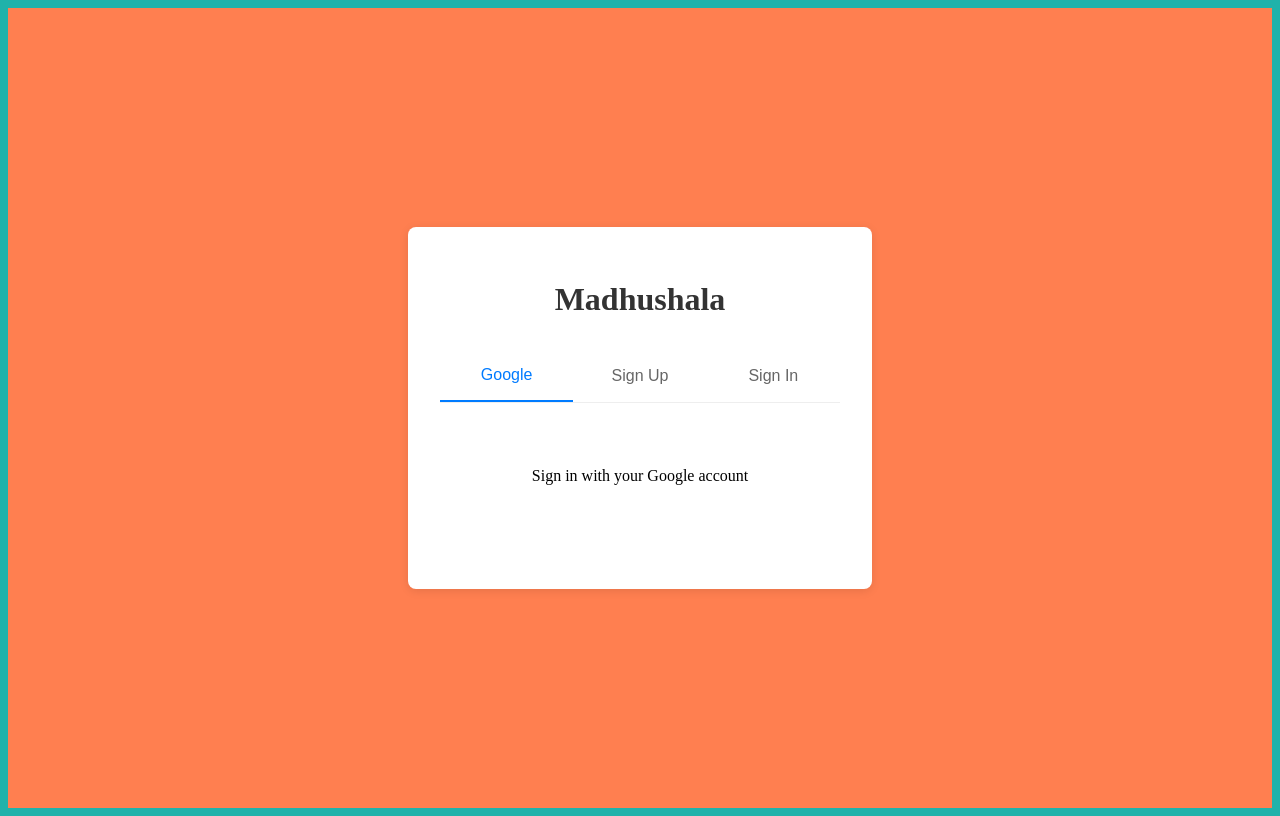
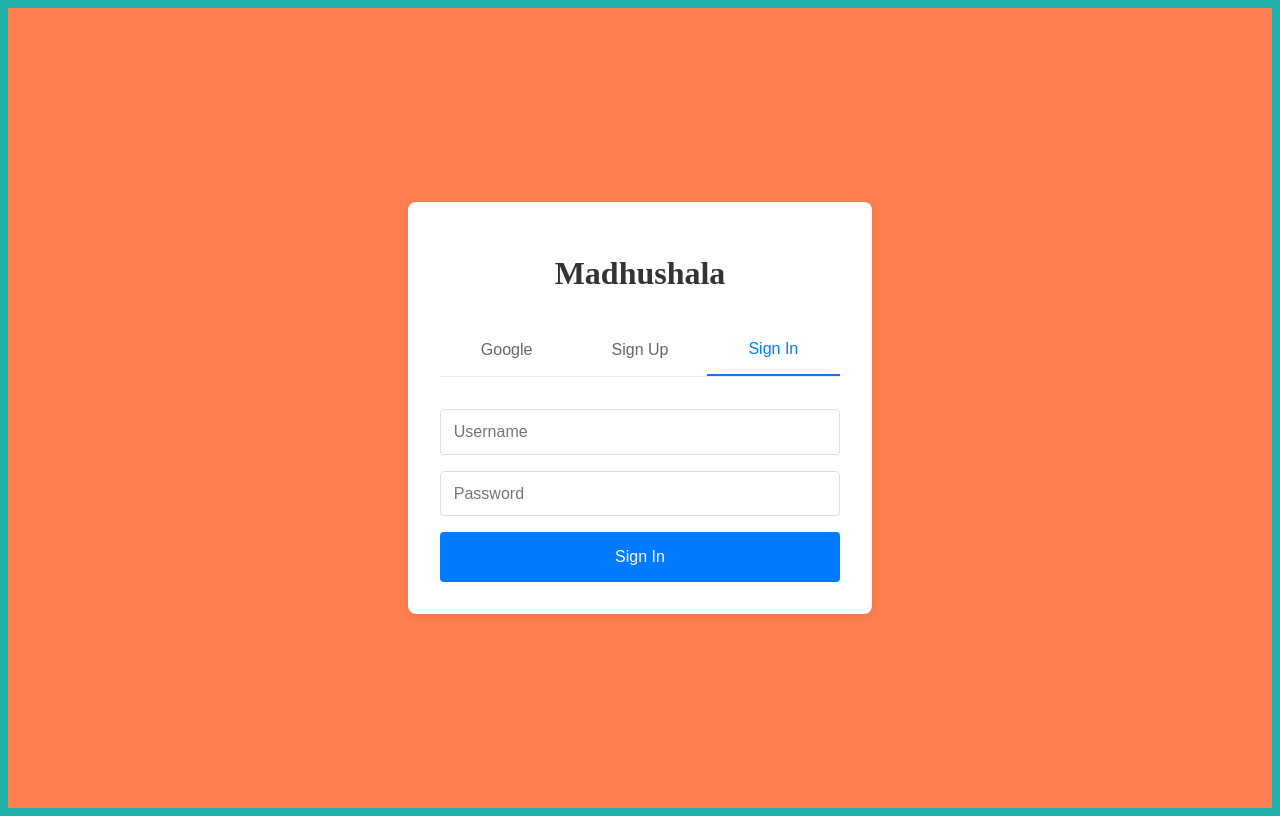
Before and after one commit to 0D1nn8502/Madhushala-frontend, a React (Vite) app: page / in a window 1280 px wide. Built offline with nearby package versions, Linux system fonts and the light colour scheme.

Commit message:
google error

```diff
--- a/src/components/Landing.tsx
+++ b/src/components/Landing.tsx
@@ -24,7 +24,7 @@ interface decodedInfo {
 
 export const Landing = () => {
   const navigate = useNavigate();
-  const [mode, setMode] = useState<"google" | "signup" | "signin">("google");
+  const [mode, setMode] = useState<"google" | "signup" | "signin">("signin");
   const [username, setUsername] = useState("");
   const [email, setEmail] = useState("");
   const [password, setPassword] = useState("");
```
